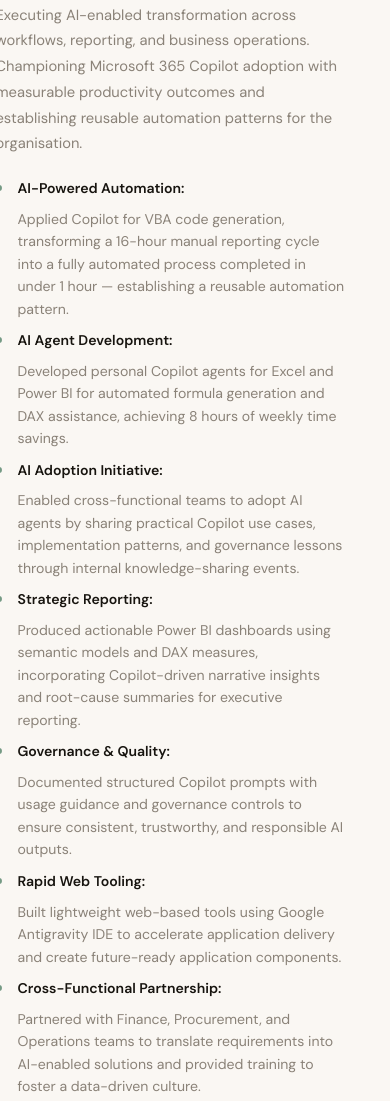
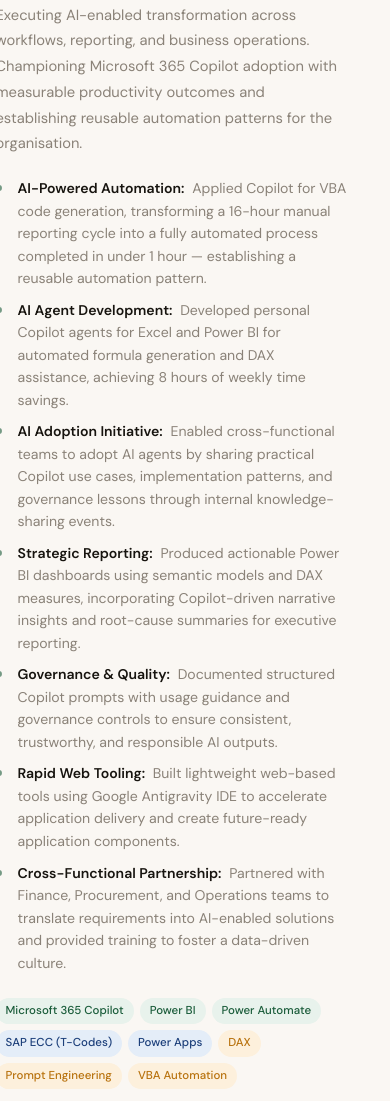
Before and after one commit to Vijayan16/Vijayan, a website built with Vite: page index.html in a window 390 px wide. Shown: the part 1848-2949 px from the top of the page. Built offline with nearby package versions, Linux system fonts and the light colour scheme; a web font is replaced by a local one.

Commit message:
Fix mobile alignment in experience section and optimize loading speed

```diff
--- a/style.css
+++ b/style.css
@@ -673,16 +673,25 @@ section+section {
 
 @media (max-width: 768px) {
   .exp-highlight {
-    grid-template-columns: 14px 1fr;
-    gap: 8px;
+    display: block;
+    position: relative;
+    padding-left: 22px;
+  }
+
+  .exp-hl-dot {
+    position: absolute;
+    left: 0;
+    top: 8px;
+    margin-top: 0;
   }
 
   .exp-hl-label {
-    grid-column: 2;
+    display: inline;
+    margin-right: 4px;
   }
 
   .exp-hl-text {
-    grid-column: 2;
+    display: inline;
   }
 }
 
```
